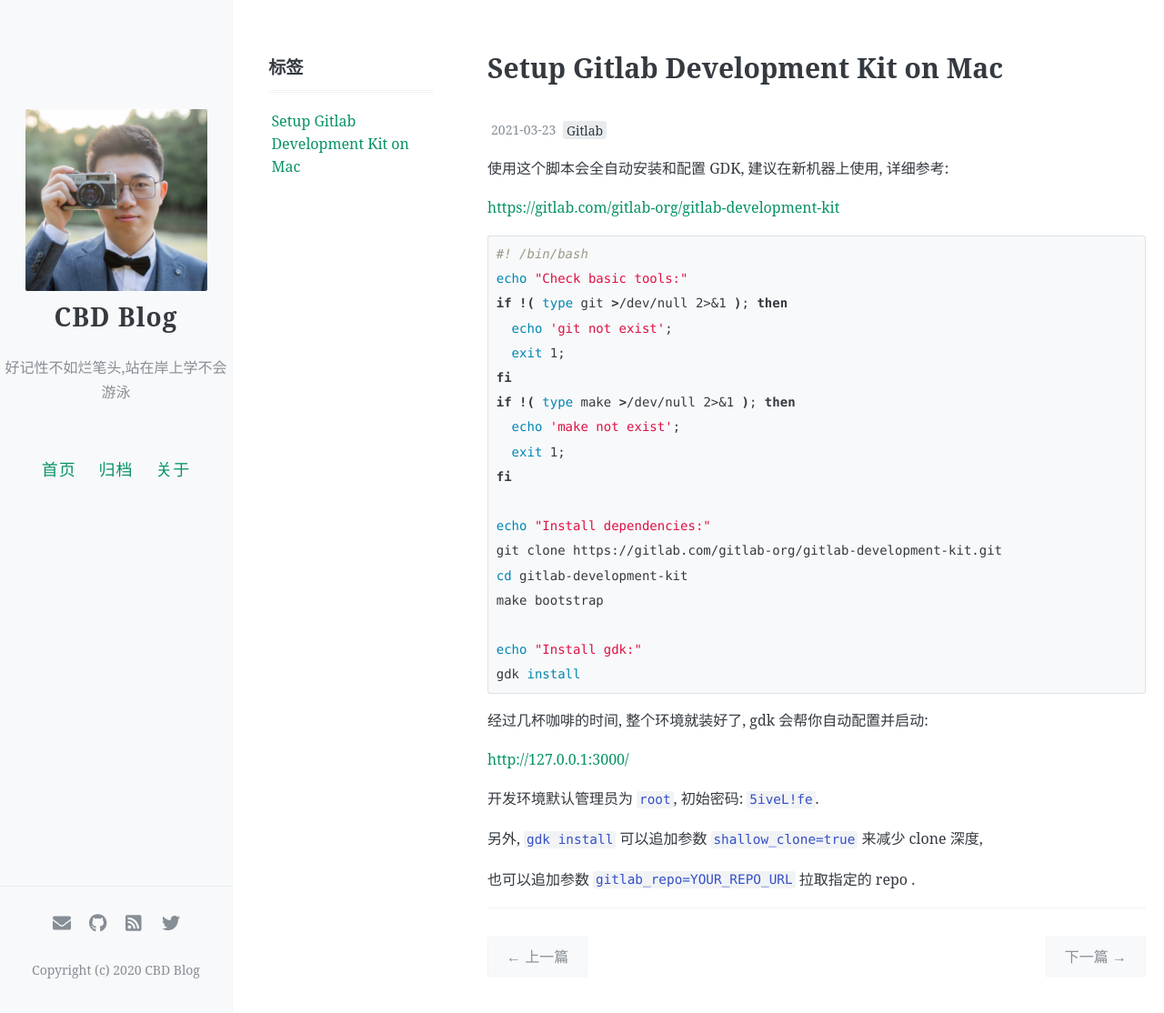
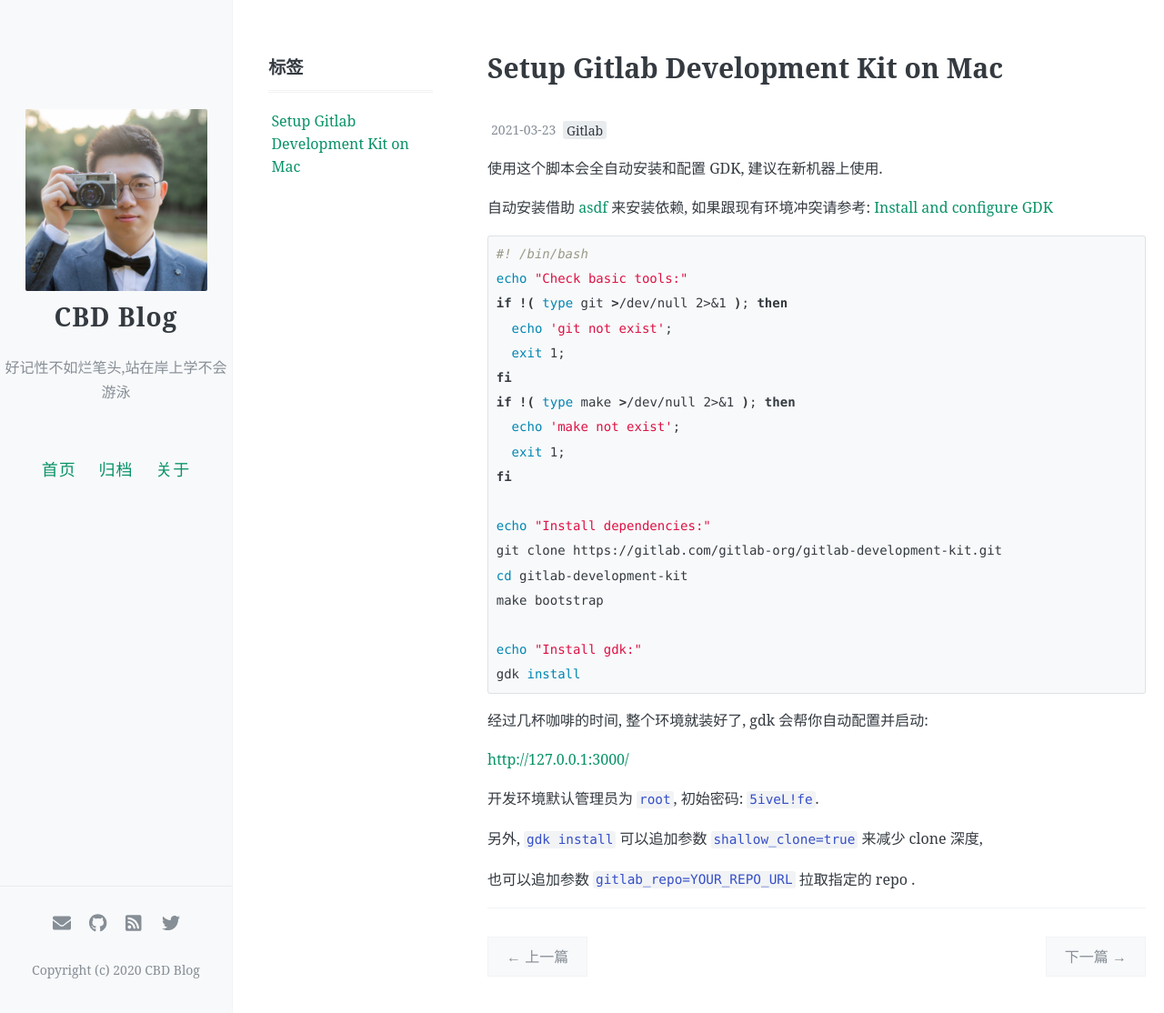
Before and after one commit to icbd/icbd.github.io, a Jekyll site: the page built from _posts/gitlab/2021-03-23-mac-setup-gdk.md, in a window 1280 px wide and 1114 px high. Shown: the whole window at 91% size. Built offline with Jekyll 4.4.1, drawn with Linux system fonts in a browser that asks for light colours; comment, search, counter and statistics services are not loaded.

Commit message:
Update 2021-03-23-mac-setup-gdk.md

````diff
--- a/_posts/gitlab/2021-03-23-mac-setup-gdk.md
+++ b/_posts/gitlab/2021-03-23-mac-setup-gdk.md
@@ -6,9 +6,9 @@
 tags:   [Gitlab]
 ---
 
-使用这个脚本会全自动安装和配置 GDK, 建议在新机器上使用, 详细参考:
+使用这个脚本会全自动安装和配置 GDK, 建议在新机器上使用.
 
-[https://gitlab.com/gitlab-org/gitlab-development-kit](https://gitlab.com/gitlab-org/gitlab-development-kit)
+自动安装借助 [asdf](https://asdf-vm.com/#/core-manage-asdf) 来安装依赖, 如果跟现有环境冲突请参考: [Install and configure GDK](https://gitlab.com/gitlab-org/gitlab-development-kit/-/blob/main/doc/index.md)
 
 ```sh
 #! /bin/bash
````
